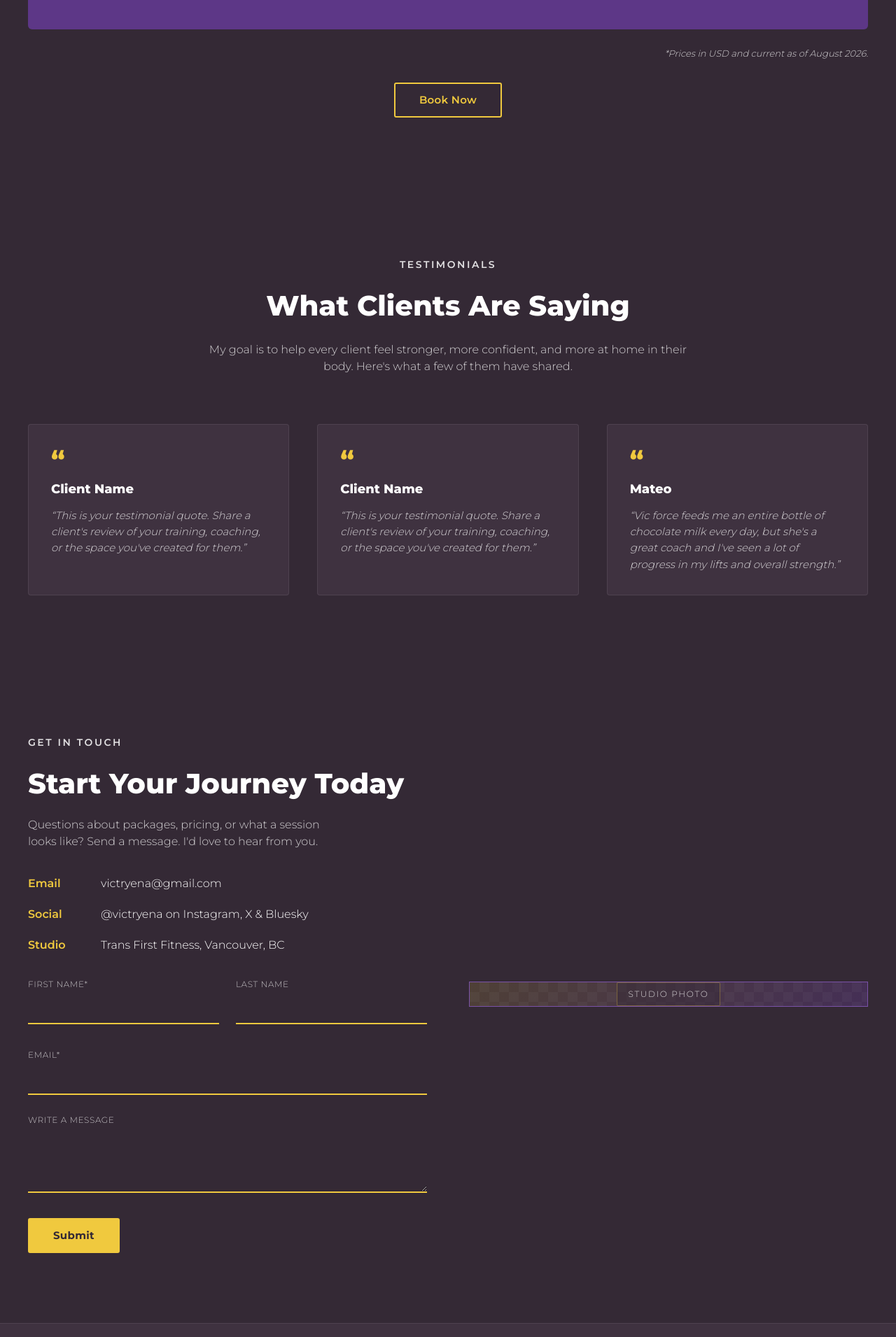
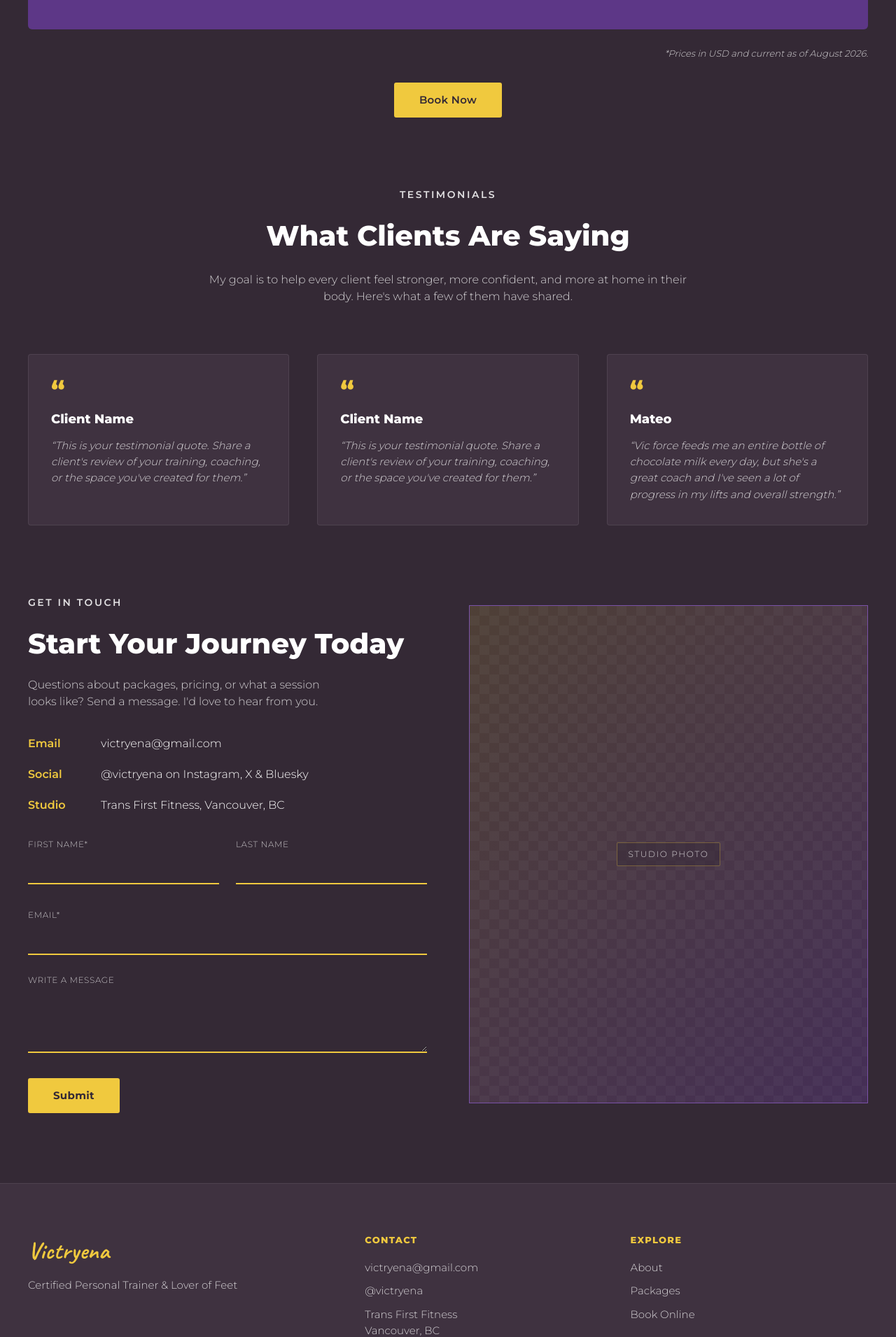
Before and after one commit to mateopaez/victryena, a Next.js app: page / in a window 1280 px wide. Shown: the part 3773-5684 px from the top of the page at 70% size. Built offline with nearby package versions, Linux system fonts and the light colour scheme.

Commit message:
changed content and spacing for some sections

```diff
--- a/components/book-online/BookingRequestSection.tsx
+++ b/components/book-online/BookingRequestSection.tsx
@@ -9,7 +9,12 @@ export function BookingRequestSection() {
 
   return (
     <SplitLayout
-      media={<PlaceholderImage label={request.imageLabel} />}
+      media={
+        <PlaceholderImage
+          label={request.imageLabel}
+          className="aspect-[4/5]"
+        />
+      }
     >
       <Eyebrow>{request.eyebrow}</Eyebrow>
       <h2 className="section-heading mb-6">{request.title}</h2>
--- a/components/home/HomeContactSection.tsx
+++ b/components/home/HomeContactSection.tsx
@@ -13,7 +13,12 @@ export function HomeContactSection() {
       <div className="site-wrap">
         <SplitLayout
           gap="compact"
-          media={<PlaceholderImage label={contact.imageLabel} />}
+          media={
+            <PlaceholderImage
+              label={contact.imageLabel}
+              className="aspect-[4/5]"
+            />
+          }
         >
           <Eyebrow>{contact.eyebrow}</Eyebrow>
           <h2 className="section-heading mb-4">{contact.title}</h2>
--- a/components/layout/SiteFooter.tsx
+++ b/components/layout/SiteFooter.tsx
@@ -20,7 +20,7 @@ export function SiteFooter() {
               Victryena
             </Link>
             <p className="text-[15px] text-muted">
-              Certified Personal Trainer & Online Coach
+              Certified Personal Trainer & Lover of Feet
             </p>
           </div>
 
--- a/components/packages/PackagesPageContent.tsx
+++ b/components/packages/PackagesPageContent.tsx
@@ -29,7 +29,7 @@ export function PackagesPageContent() {
           </p>
 
           <div className="mt-8 text-center">
-            <Button href={pricing.bookCta.href} variant="outline">
+            <Button href={pricing.bookCta.href}>
               {pricing.bookCta.label}
             </Button>
           </div>
--- a/components/testimonials/TestimonialsSection.tsx
+++ b/components/testimonials/TestimonialsSection.tsx
@@ -5,7 +5,7 @@ export function TestimonialsSection() {
   const { eyebrow, title, description } = testimonialsContent;
 
   return (
-    <section className="section-pad text-center">
+    <section className="text-center">
       <div className="site-wrap">
         <div className="mx-auto mb-10 max-w-[720px] sm:mb-[70px]">
           <span className="mb-[18px] block text-sm font-semibold uppercase tracking-[0.18em] opacity-85">
```
